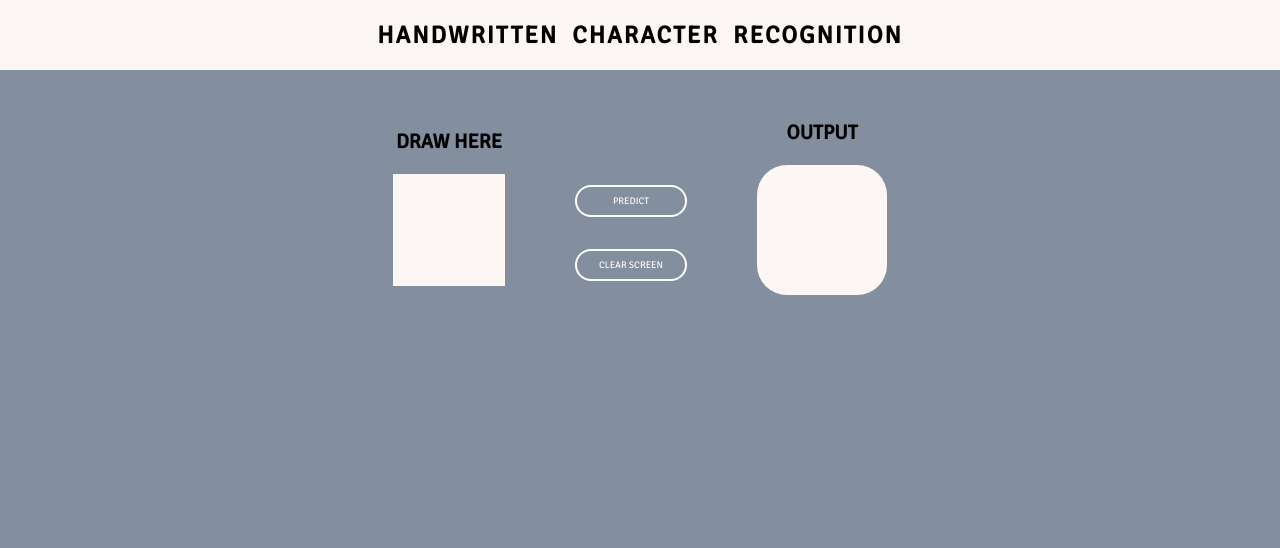
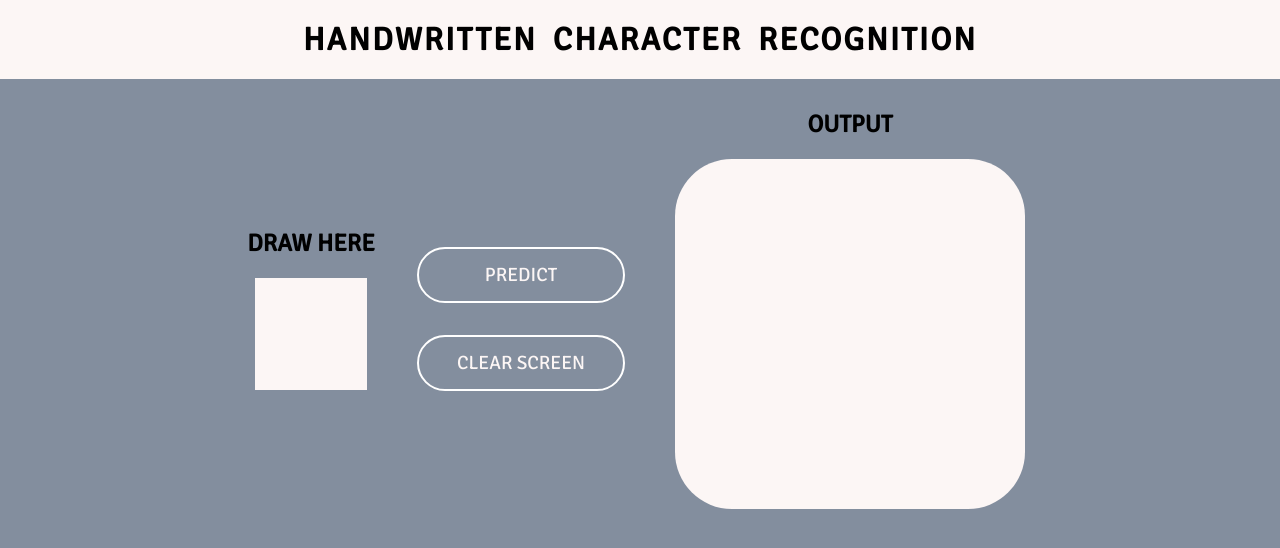
Before and after one commit to parthdasawant/HCR, a Flask app: page / in a window 1280 px wide. Shown: the top 548 px of the page. Run offline with Flask 2, Linux system fonts and the light colour scheme.

Commit message:
Revert "2x @utkarshgaonkar alignments"
This reverts commit 14a333b6cf1082d5dcaf32b3906ba4e00e44d2e1.

```diff
--- a/static/index.css
+++ b/static/index.css
@@ -1,4 +1,4 @@
-@import url("https://fonts.googleapis.com/css2?family=Montserrat:wght@100&family=Signika:wght@400&display=swap");
+@import url('https://fonts.googleapis.com/css2?family=Montserrat:wght@100&family=Signika:wght@400&display=swap');
 
 *,
 *::before,
@@ -6,17 +6,17 @@
   margin: 0;
   padding: 0;
   box-sizing: border-box;
-  font-family: "Signika", sans-serif;
+  font-family: 'Signika', sans-serif;
 }
 
 :root {
-  --output-width: 130px;
-  --output-height: 130px;
+  --output-width: 350px;
+  --output-height: 350px;
   --canvas-width: 112px;
   --canvas-height: 112px;
   --container-width: 100%;
   --container-height: 100%;
-  --heading-font-size: max(2em, calc(0.03 * var(--container-width)));
+  --heading-font-size: max(2em, calc(.03 * var(--container-width)));
 }
 
 body {
@@ -27,16 +27,14 @@ body {
 
 .heading {
   text-align: center;
-  background: #fcf6f5ff;
+  background: #FCF6F5FF;
   padding: 20px;
-  /* font-size: var(--heading-font-size); */
-  font-size: 1.5rem;
+  font-size: var(--heading-font-size);
   width: 100vw;
   text-transform: uppercase;
   letter-spacing: 2px;
   word-spacing: 7px;
   color: black;
-  font-weight:bold;
 }
 
 .container {
@@ -45,7 +43,7 @@ body {
   display: flex;
   justify-content: center;
   align-items: center;
-  margin-top: 50px;
+  margin-top: 30px;
 }
 
 .input {
@@ -58,17 +56,16 @@ body {
 
 .input-title {
   text-transform: uppercase;
-  /* font-size: max(1.5em, calc(0.02 * var(--container-width))); */
-  font-size: 20px;
+  font-size: max(1.5em, calc(.02 * var(--container-width)));
   color: black;
-  z-index: 1;
+  z-index: 1
 }
 
 .canvas {
   width: var(--canvas-width);
   height: var(--canvas-height);
   border-radius: 0px;
-  background: #fcf6f5ff;
+  background: #FCF6F5FF;
   margin: 20px;
   /* min-width: 350px;
   min-height: 350px;
@@ -86,7 +83,7 @@ body {
 .colorPicker {
   width: 150px;
   height: 30px;
-  border: 2px solid #fcf6f5ff;
+  border: 2px solid #FCF6F5FF;
   border-radius: 25px;
   padding: 7px;
   outline: none;
@@ -99,29 +96,29 @@ body {
   display: flex;
   flex-direction: column;
   gap: 2rem;
-  /* margin: 20px 0; */
-  margin: 30px 30px 0 30px;
+  margin: 20px 0;
   justify-content: center;
   align-items: center;
 }
 
-.buttons > * {
-  width: 7rem;
-  height: 2rem;
+.buttons>* {
+  width: 13rem;
+  height: 3.5rem;
   border-radius: 50px;
   border: 2px solid white;
-  color: #fcf6f5ff;
+  color: #FCF6F5FF;
   outline: none;
   background: transparent;
-  font-size: 0.6rem;
+  font-size: 1.2rem;
   text-transform: uppercase;
   cursor: pointer;
-  transition: 0.2s ease;
+  transition: .2s ease;
+  margin: 0 10px;
   z-index: 1;
 }
 
-.buttons > *:hover {
-  background: #fcf6f5ff;
+.buttons>*:hover {
+  background: #FCF6F5FF;
   color: black;
   transform: scale(1.1);
 }
@@ -137,36 +134,36 @@ body {
 .output-box {
   width: var(--output-width);
   height: var(--output-height);
-  border-radius: 30px;
-  background: #fcf6f5ff;
+  border-radius: 57px;
+  background: #FCF6F5FF;
   display: grid;
   place-items: center;
   margin: 20px;
-  font-size: 100px;
+  font-size: 18em;
   user-select: none;
   overflow: hidden;
 }
 
 .output-title {
   text-transform: uppercase;
-  /* font-size: max(1.5em, calc(0.02 * var(--container-width))); */
-  font-size: 20px;
+  font-size: max(1.5em, calc(.02 * var(--container-width)));
   text-align: center;
   color: black;
 }
 
 @media screen and (max-width: 1000px) {
-  /* .container {
+  .container {
     flex-direction: column;
-  } */
+  }
 
   .canvas {
-    width: 112px;
-    height: 112px;
+    width: calc(0.8 * 87vw);
+    height: calc(0.8 * 87vw);
   }
 
   .buttons {
-    /* flex-direction: row; */
+    flex-direction: row;
     flex-wrap: wrap;
+    margin: 40px 0;
   }
 }
--- a/templates/index.html
+++ b/templates/index.html
@@ -18,7 +18,7 @@
 
 <body>
 
-  <h1 class="heading"><b>Handwritten Character Recognition</b></h1>
+  <h1 class="heading">Handwritten Character Recognition</h1>
   <div class="container" id="container">
 
     <!-- Input container -->
```
